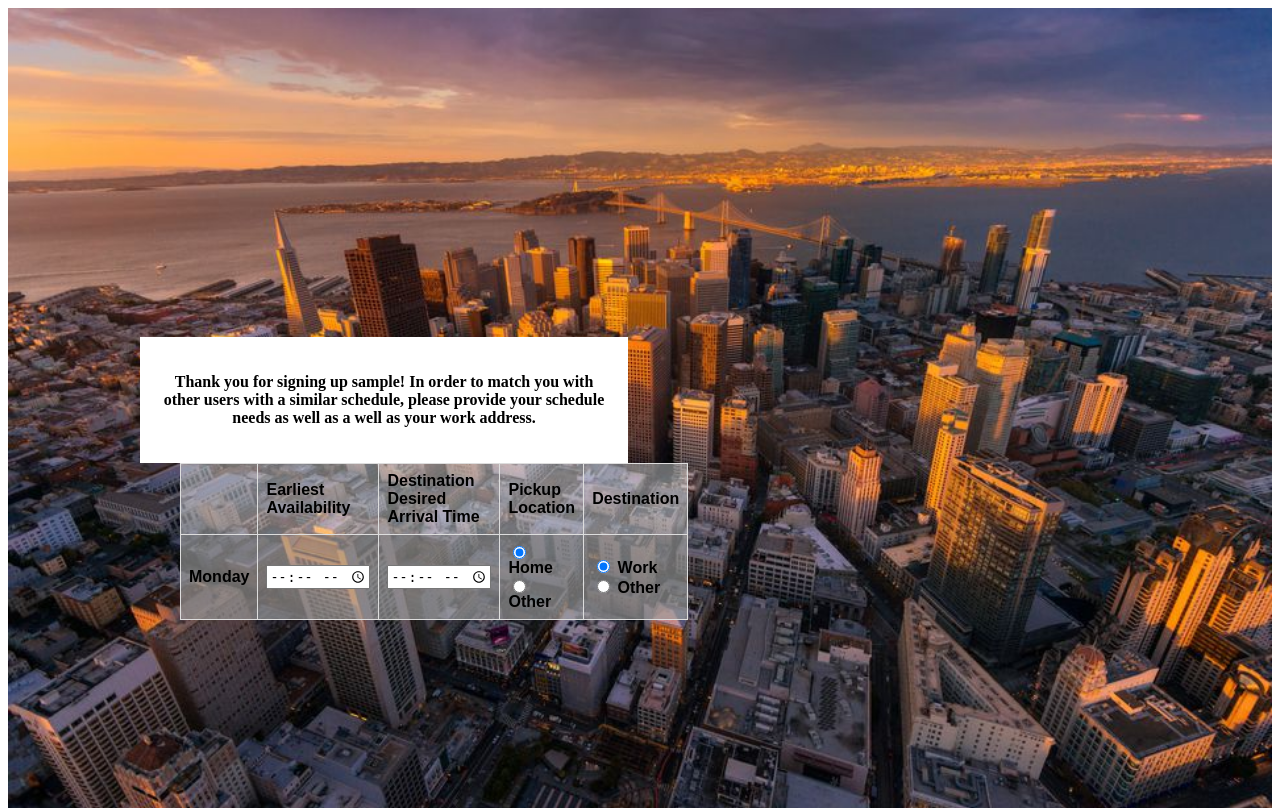
After one commit to DirenBodom/Rideshare, a PHP site: page /public/scheduler.php in a window 1280 px wide. The commit adds this page. Run offline with PHP 8.4, Linux system fonts and the light colour scheme; the visitor is signed in with stand-in values (Sample User, id 1).

Commit message:
Added scheduler.php to take user's schedule

```diff
--- a/index.php
+++ b/index.php
@@ -28,7 +28,6 @@
 				success: function () {
                    // Redirect the user to the log in page.
                     $(location).attr('href', 'public/signin.php');
-
 				}
 			});
 		}
--- /dev/null
+++ b/public/scheduler.php
@@ -0,0 +1,67 @@
+<?php
+	session_start();
+	// Check if the user has logged in
+	if (!isset($_SESSION['username'])) {
+		header('location: signin.php');
+	}
+	$user = $_SESSION['username'];
+?>
+<html>
+<head>
+    <meta charset="utf-8">
+    <link rel="stylesheet" type="text/css" href="../css/style.css">
+
+    <title>Rideshare App</title>
+</head>
+<body>
+	<script src="https://code.jquery.com/jquery-3.3.1.min.js"
+			integrity="sha256-FgpCb/KJQlLNfOu91ta32o/NMZxltwRo8QtmkMRdAu8="
+			crossorigin="anonymous">
+
+	</script>
+	<script>
+		function logout_user() {
+			$.ajax({
+				type: 'POST',
+				url: '../private/logout.php',
+				data: {method: "logout"},
+				success: function () {
+                   // Redirect the user to the log in page.
+                    $(location).attr('href', 'signin.php');
+				}
+			});
+		}
+	</script>
+ <div class="bg-image"></div>
+    <div class="bg-text">
+        <p>Thank you for signing up  <?php echo $user;?>! In order to match you with other users with a similar schedule,
+		   please provide your schedule needs as well as a well as your work address.</p>
+		<table>
+			<tr>
+				<th></td>	<!-- Day -->
+				<th>Earliest Availability</td>	<!-- Earliest availability for pickup -->
+				<th>Destination Desired Arrival Time</td>	<!-- Time they need to be at their destination -->
+				<th>Pickup Location</td>	<!-- Radio button, home or other, if other is picked add cells for address input -->
+				<th>Destination</td>		<!-- Desired destination -->
+			</tr>
+			<tr>
+				<td>Monday</td>
+				<td><input type="time" id="avb" name="availability"
+					 min="0:00" max="24:00">
+				</td>
+				<td><input type="time" id="dest" name="destinationtime"
+					 min="0:00" max="24:00">
+				</td>
+				<td>
+					<input type="radio" name="home" value="home" checked> Home
+					<input type="radio" name="other" value="other"> Other
+				</td>
+				<td>
+					<input type="radio" name="work" value="home" checked> Work
+					<input type="radio" name="other" value="other"> Other
+				</td>
+			</tr>
+		</table>
+    </div>
+</body>
+</html>
```
